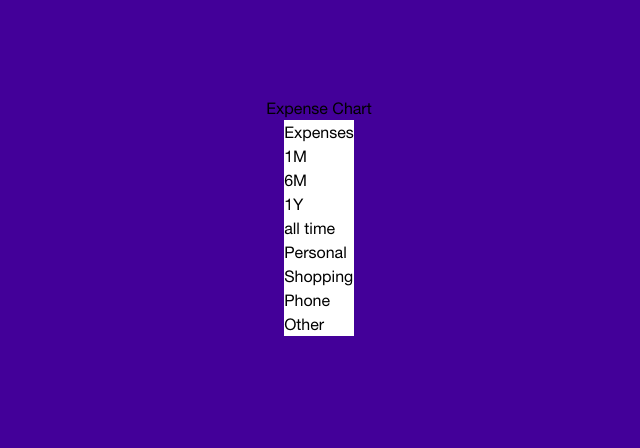
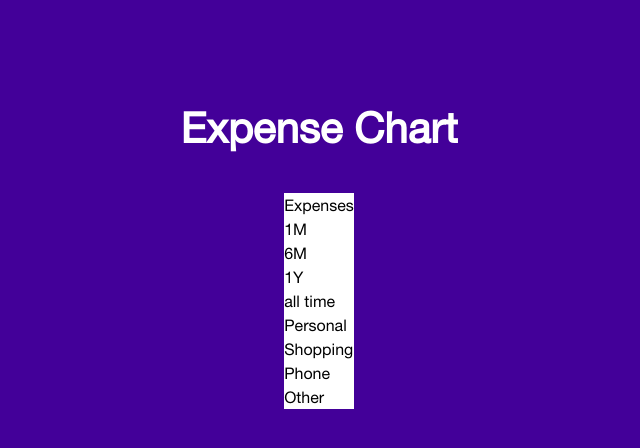
Before and after one commit to Meraj-Kazi/expense-chart, a Next.js app: page / in a window 1280 px wide. Shown: the top 448 px of the page, without its empty margins (321-961 px from the left). Built offline with nearby package versions, Linux system fonts and the light colour scheme.

Commit message:
Title design complete

```diff
--- a/src/app/page.tsx
+++ b/src/app/page.tsx
@@ -2,10 +2,15 @@ export default function Home() {
     const navItems = ['1M', '6M', '1Y', 'all time'];
     const categories = ['Personal', 'Shopping', 'Phone', 'Other'];
     return (
-        <main className=' bg-[#430099] flex min-h-screen flex-col items-center justify-between p-24'>
+        <main
+            className=' bg-[#430099] flex min-h-screen flex-col items-center justify-between p-24
+            font-helvetica_neue '
+        >
             <div className='flex flex-col items-center justify-between  '>
                 {/* Title */}
-                <h1>Expense Chart</h1>
+                <h1 className='text-[#FFF] text-[2.625rem] font-[700] mb-[2.13rem]'>
+                    Expense Chart
+                </h1>
 
                 {/* Card */}
                 <div className=' bg-[#FFF]'>
```
